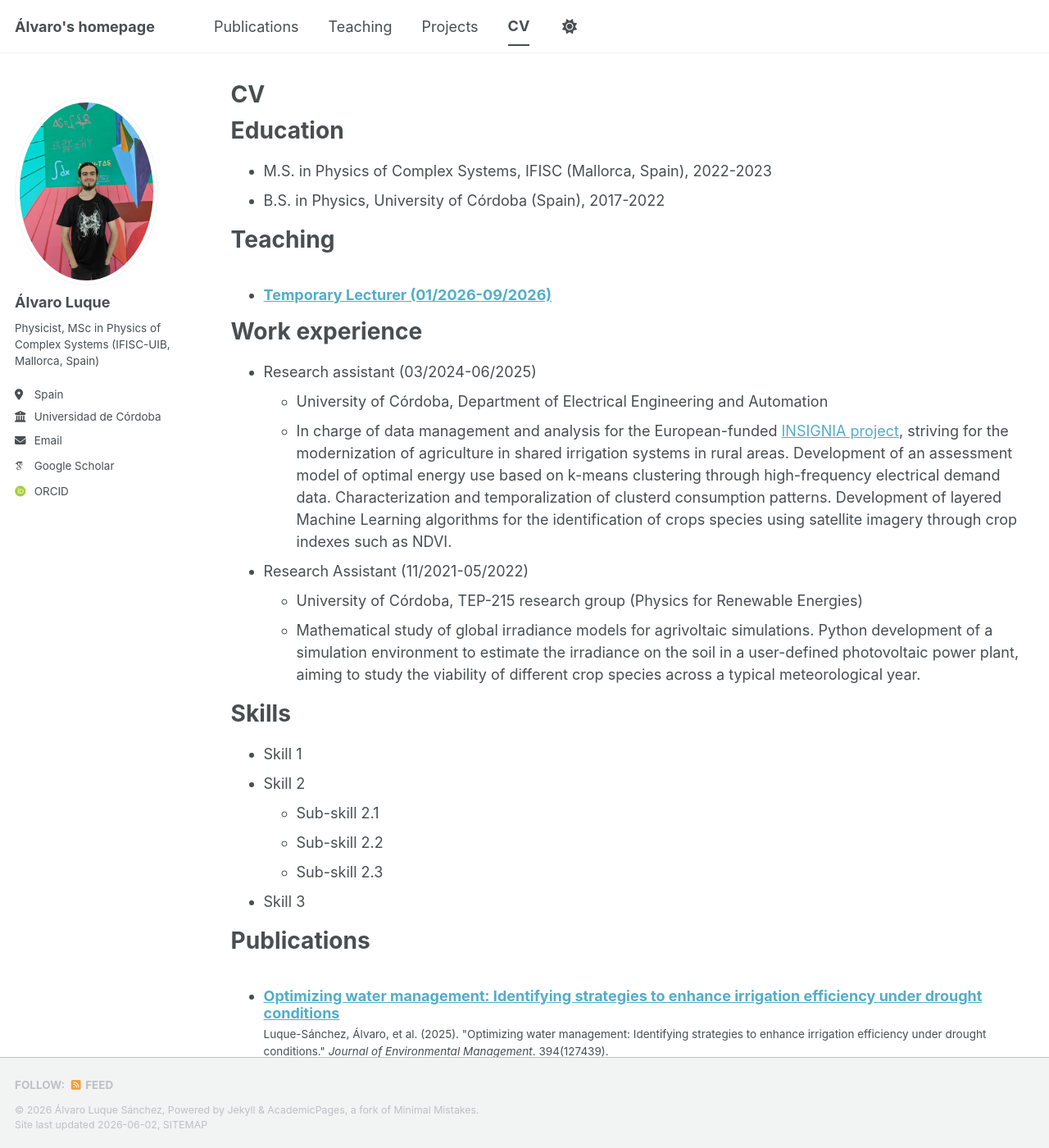
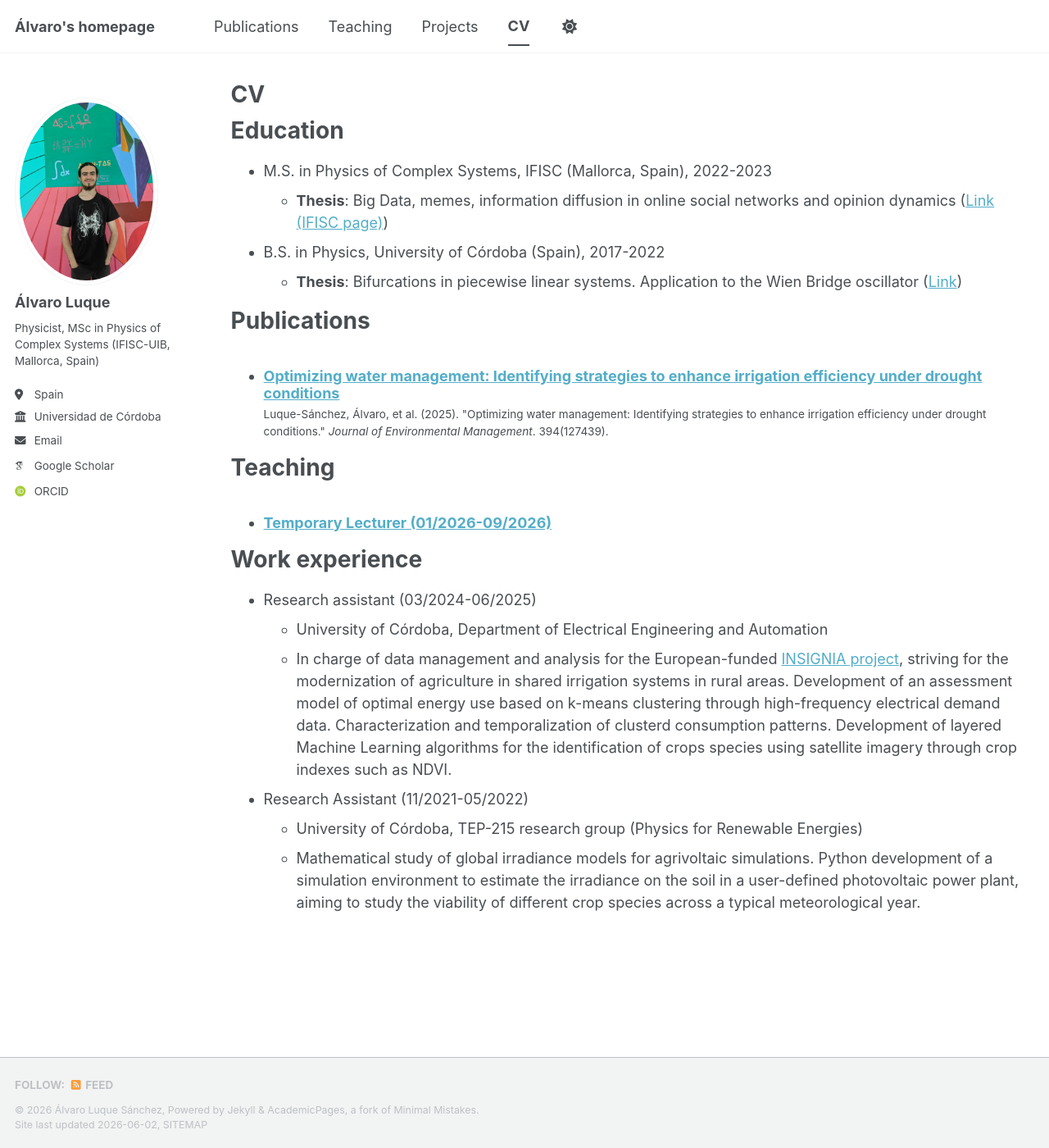
Before and after one commit to alvaro-luque/alvaro-luque.github.io, a Jekyll site: the page built from _pages/cv.md, in a window 1280 px wide and 1400 px high. Shown: the whole window at 82% size. Built offline with Jekyll 4.4.1, drawn with Linux system fonts in a browser that asks for light colours; some web fonts are replaced; a script bundle is joined from its source files by our own code; library files that are not in the unit come from our copies.

Commit message:
Update CV with education, publications, and skills

```diff
--- a/_pages/cv.md
+++ b/_pages/cv.md
@@ -12,7 +12,15 @@ redirect_from:
 Education
 ======
 * M.S. in Physics of Complex Systems, IFISC (Mallorca, Spain), 2022-2023
+  * **Thesis**: Big Data, memes, information diffusion in online social networks and opinion dynamics ([Link (IFISC page)](https://ifisc.uib-csic.es/en/publications/big-data-memes-information-diffusion-in-online-soc/))
 * B.S. in Physics, University of Córdoba (Spain), 2017-2022
+  * **Thesis**: Bifurcations in piecewise linear systems. Application to the Wien Bridge oscillator ([Link](files/TFG_final.pdf){:target="_blank" rel="noopener"})
+
+Publications
+======
+  <ul>{% for post in site.publications reversed %}
+    {% include archive-single-cv.html %}
+  {% endfor %}</ul>
 
 Teaching
 ======
@@ -30,18 +38,3 @@ Work experience
 * Research Assistant (11/2021-05/2022)
   * University of Córdoba, TEP-215 research group (Physics for Renewable Energies)
   * Mathematical study of global irradiance models for agrivoltaic simulations. Python development of a simulation environment to estimate the irradiance on the soil in a user-defined photovoltaic power plant, aiming to study the viability of different crop species across a typical meteorological year.
-
-Skills
-======
-* Skill 1
-* Skill 2
-  * Sub-skill 2.1
-  * Sub-skill 2.2
-  * Sub-skill 2.3
-* Skill 3
-
-Publications
-======
-  <ul>{% for post in site.publications reversed %}
-    {% include archive-single-cv.html %}
-  {% endfor %}</ul>
```
